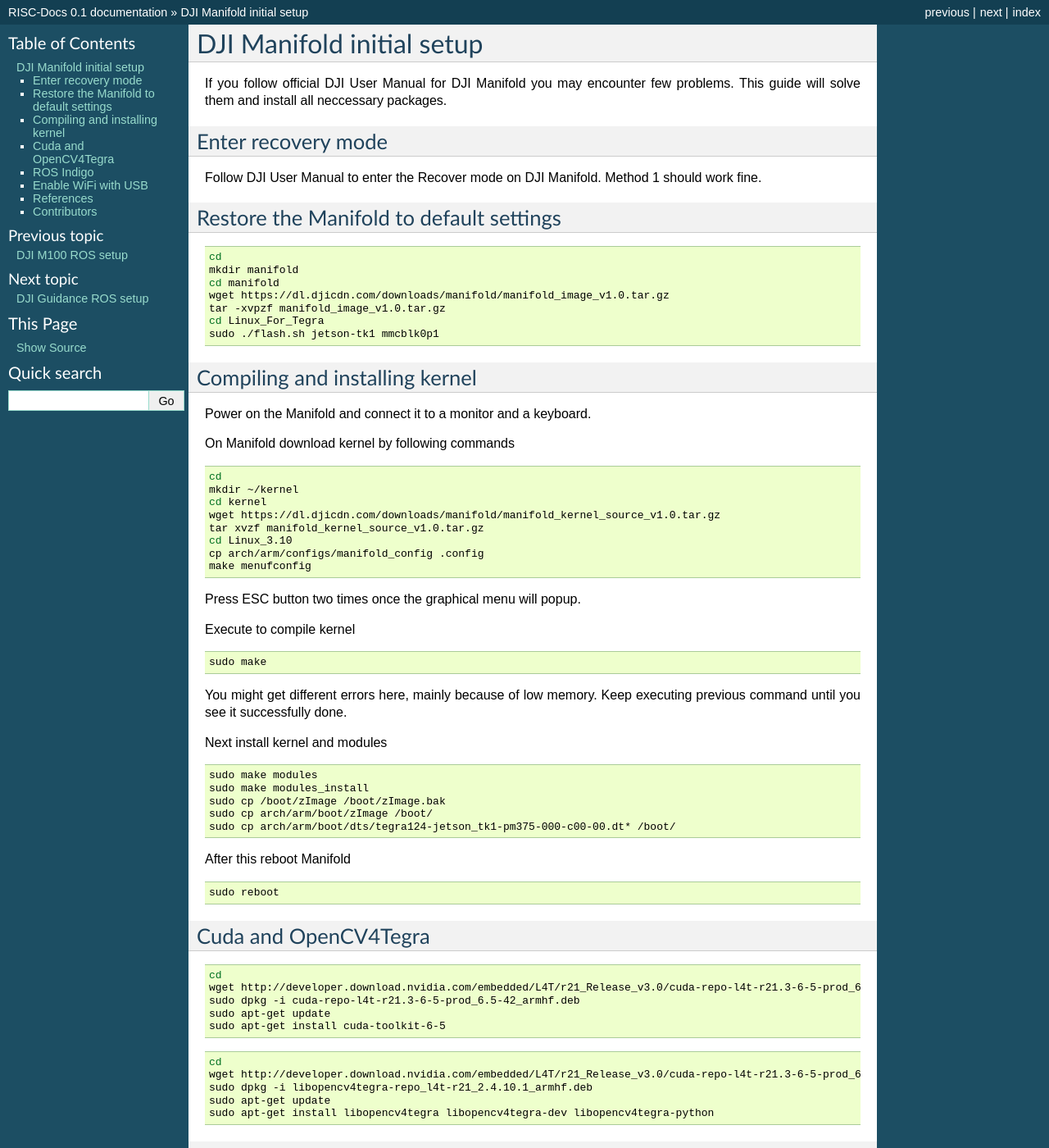
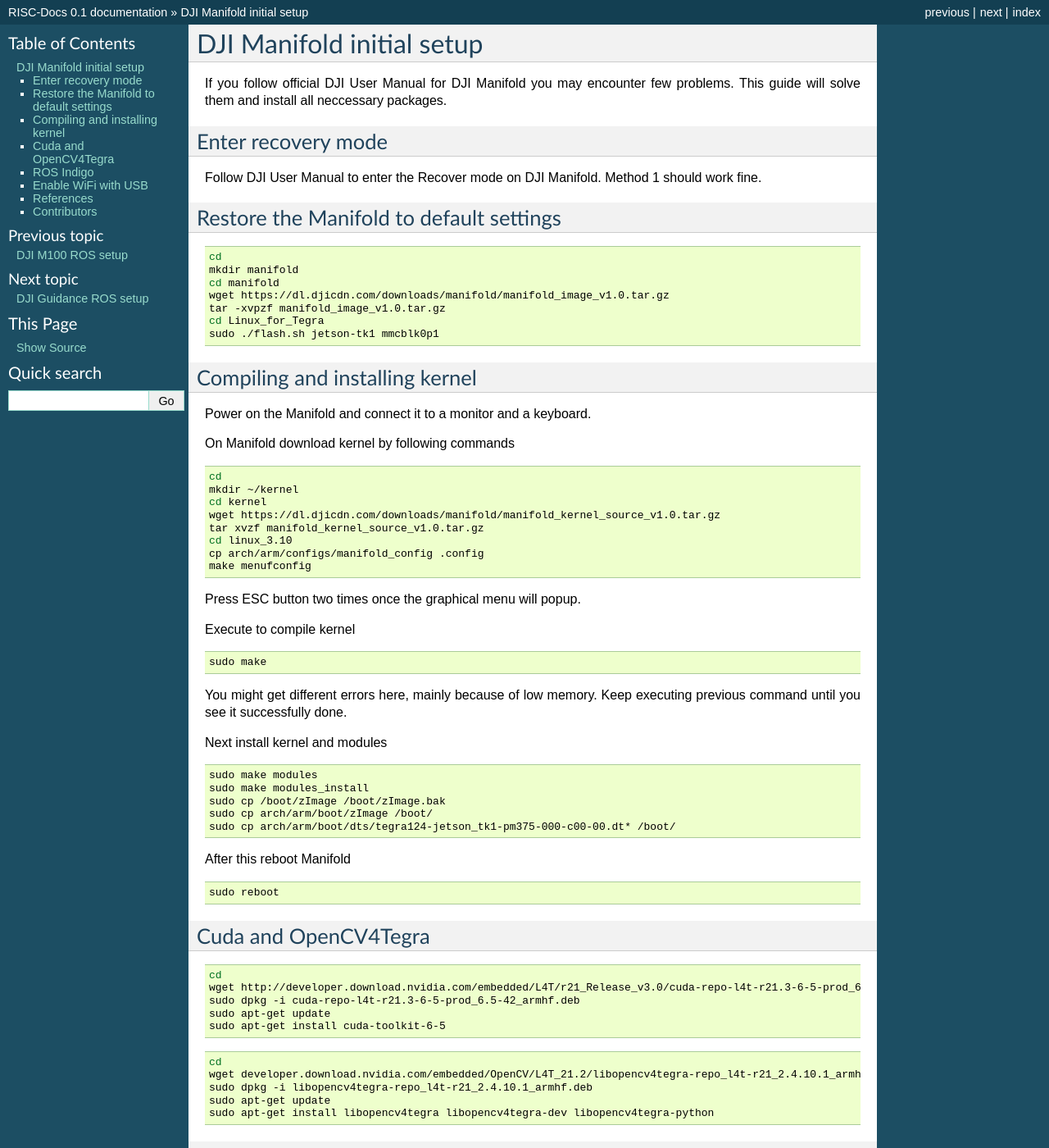
Before and after one commit to risckaust/risc-documentations, a Sphinx documentation site: the page built from docs/source/2-dji-manifold.rst, in a window 1280 px wide and 1400 px high. Shown: the whole window at 82% size. Built offline with Sphinx 7.4.7, drawn with Linux system fonts in a browser that asks for light colours; pages that are not in the unit, such as notebooks, are missing from menus; some of the changed text lies outside the part shown.

Commit message:
Minor changes

```diff
--- a/docs/source/2-dji-manifold.rst
+++ b/docs/source/2-dji-manifold.rst
@@ -20,7 +20,7 @@
     cd manifold
     wget https://dl.djicdn.com/downloads/manifold/manifold_image_v1.0.tar.gz
     tar -xvpzf manifold_image_v1.0.tar.gz
-    cd Linux_For_Tegra
+    cd Linux_for_Tegra
     sudo ./flash.sh jetson-tk1 mmcblk0p1
 
 
@@ -38,7 +38,7 @@
     cd kernel
     wget https://dl.djicdn.com/downloads/manifold/manifold_kernel_source_v1.0.tar.gz
     tar xvzf manifold_kernel_source_v1.0.tar.gz
-    cd Linux_3.10
+    cd linux_3.10
     cp arch/arm/configs/manifold_config .config
     make menufconfig
 
@@ -85,7 +85,7 @@
 .. code-block:: bash
 
     cd
-    wget http://developer.download.nvidia.com/embedded/L4T/r21_Release_v3.0/cuda-repo-l4t-r21.3-6-5-prod_6.5-42_armhf.deb
+    wget developer.download.nvidia.com/embedded/OpenCV/L4T_21.2/libopencv4tegra-repo_l4t-r21_2.4.10.1_armhf.deb
     sudo dpkg -i libopencv4tegra-repo_l4t-r21_2.4.10.1_armhf.deb
     sudo apt-get update
     sudo apt-get install libopencv4tegra libopencv4tegra-dev libopencv4tegra-python
@@ -128,7 +128,7 @@
     nmcli dev
 
 .. image:: ../_static/nmcli.png
-   :scale: 50 %
+   :scale: 90 %
    :align: center
 
 References
```
Also changed, not shown: other parts of docs/source/2-dji-manifold.rst (+1 -1 lines).
